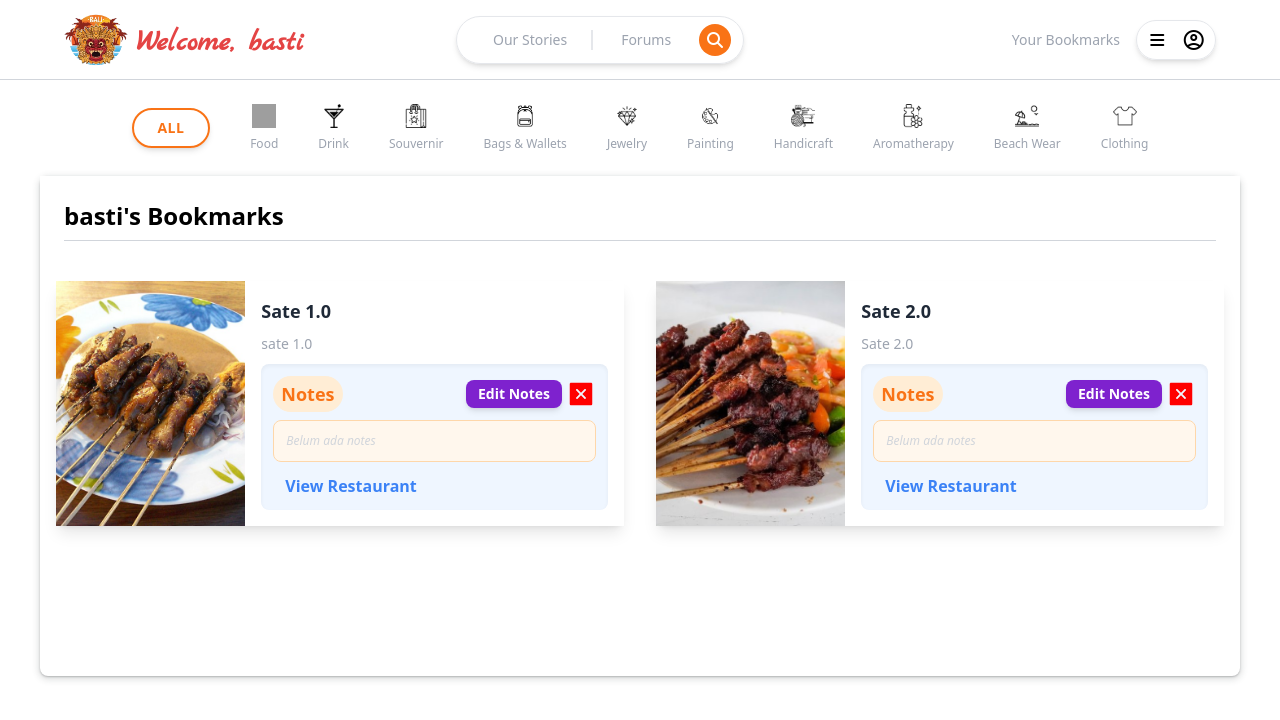
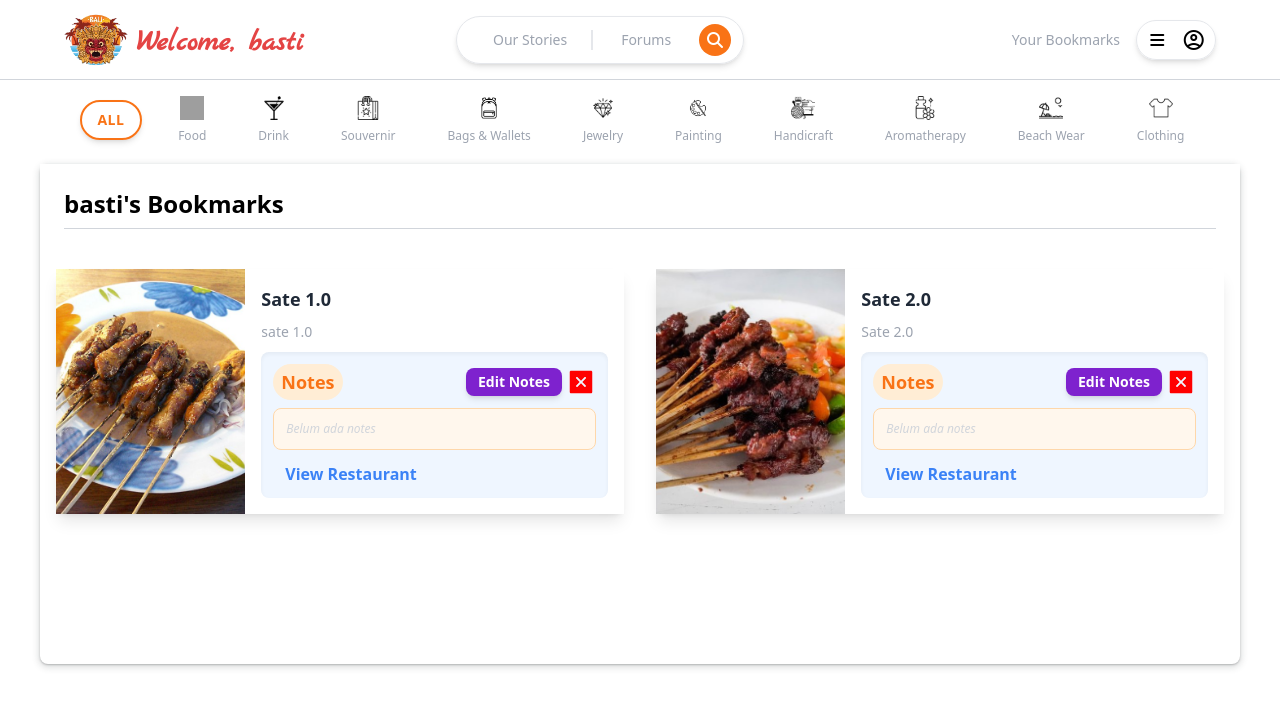
Before and after one commit to Kelompok-D07/Bali-heritage, a Django app: page /bookmarks/ in a window 1280 px wide. Shown: the top 720 px of the page. Run offline with Django 5.2, Linux system fonts and the light colour scheme; a user stored in the database is signed in; data comes from the database, SQL or seed files in the repository; both versions use the stored data as it was after the commit; parts of the project's set-up code (start-up, migrations or seed data) failed here and were passed over; some libraries are stand-ins or nearby versions; grey boxes are pictures that could not be loaded.

Commit message:
Fix category

```diff
--- a/Homepage/templates/category.html
+++ b/Homepage/templates/category.html
@@ -1,4 +1,4 @@
-<div class="flex justify-center bg-white w-full">
+<div class="flex justify-center bg-white w-full mt-2">
     <div class="flex items-center space-x-5 px-4 flex-wrap">
         <!-- Filter for All Categories -->
         <a href="#" class="category-filter flex flex-col items-center {% if selected_category is None %}border-2 border-orange-500 text-orange-500 bg-opacity-0 shadow-md rounded-full{% else %}text-gray-400{% endif %} hover:bg-orange-500 hover:bg-opacity-10 transition duration-300 ease-in-out py-2 px-4 gap-2" data-category="">
--- a/bookmarks/models.py
+++ b/bookmarks/models.py
@@ -3,10 +3,10 @@ from django.contrib.auth.models import User
 from Homepage.models import Product
 
 class Bookmark(models.Model):
-    user = models.ForeignKey(User, on_delete=models.CASCADE, related_name='bookmarks')  # Jika ingin mengaitkan dengan pengguna
+    user = models.ForeignKey(User, on_delete=models.CASCADE, related_name='bookmarks')
     product = models.ForeignKey(Product, on_delete=models.CASCADE, related_name='bookmarks')
     notes = models.CharField(max_length=50, blank=True)
-    created_at = models.DateTimeField(auto_now_add=True)  # Tanggal saat bookmark dibuat
+    created_at = models.DateTimeField(auto_now_add=True)
 
     def __str__(self):
         return f"{self.user.username}'s bookmark - {self.product.name}"
--- a/bookmarks/templates/bookmarks.html
+++ b/bookmarks/templates/bookmarks.html
@@ -60,7 +60,7 @@ transition: transform 0.2s;
 {% include 'navbar.html' %}
 {% include 'category_bookmarks.html' %}
 
-<div class="flex items-center justify-center pt-90 bookmarksdata">
+<div class="flex items-center justify-center pt-90 mt-3 bookmarksdata">
     <div class="bg-white rounded-lg" style="width: 1200px; height: 500px; box-shadow: rgba(60, 64, 67, 0.3) 0px 1px 2px 0px, rgba(60, 64, 67, 0.15) 0px 2px 6px 2px;">
         <div class="box-header sticky top-0 bg-white z-10 p-6">
             <h2 class="text-2xl font-bold mb-2">{{ request.user.username }}'s Bookmarks</h2>
@@ -166,6 +166,11 @@ transition: transform 0.2s;
             var category = $(this).data('category');
             console.log(category);
 
+
+            // Update untuk clicked button
+            $('.category-filter').removeClass('text-orange-500 border-2 border-orange-500 shadow-md rounded-full');
+            $(this).addClass('text-orange-500 border-2 border-orange-500 shadow-md rounded-full');
+
             // Untuk permintaan Ajax
             $.ajax({
                 method: "GET",
--- a/bookmarks/templates/card_product.html
+++ b/bookmarks/templates/card_product.html
@@ -20,7 +20,7 @@
                     </div>
 
                     <!-- Tombol Book Ticket dan Tombol Delete -->
-                    <div class="flex items-center space-x-1"> <!-- Flexbox untuk pengaturan horizontal -->
+                    <div class="flex items-center space-x-1">
                         <button class="py-1 px-3 bg-purple-700 hover:bg-orange-500 font-bold text-white rounded-lg shadow-md text-sm edit-notes-button"
                                 data-id="{{ item.id }}" data-notes="{{ item.notes }}">
                             Edit Notes
--- a/bookmarks/templates/category_bookmarks.html
+++ b/bookmarks/templates/category_bookmarks.html
@@ -1,11 +1,11 @@
-<div class="flex items-center h-24 space-x-5 justify-center bg-white w-screen">
-    <div class="flex items-center space-x-10">
-        <!-- Filter untuk Semua Kategori -->
-        <a href="#" class="category-filter flex flex-col items-center {% if selected_category is None %}border-2 border-orange-500 text-orange-500 bg-opacity-0 shadow-md{% else %}text-gray-400{% endif %} hover:bg-orange-500 hover:bg-opacity-10 transition duration-300 ease-in-out py-2 px-6 rounded-full gap-2" data-category="">
+<div class="flex justify-center bg-white w-full mt-2">
+    <div class="flex items-center space-x-5 px-4 flex-wrap">
+        <!-- Filter for All Categories -->
+        <a href="#" class="category-filter flex flex-col items-center {% if selected_category is None %}border-2 border-orange-500 text-orange-500 bg-opacity-0 shadow-md rounded-full{% else %}text-gray-400{% endif %} hover:bg-orange-500 hover:bg-opacity-10 transition duration-300 ease-in-out py-2 px-4 gap-2" data-category="">
             <p class="text-sm font-semibold tracking-wide">ALL</p>
         </a>
         {% for category in categories %}
-            <a href="#" class="category-filter flex flex-col items-center {% if selected_category == category.name %}text-black{% else %}text-gray-400{% endif %} hover:text-orange-500 gap-2" data-category="{{ category.name }}">
+            <a href="#" class="category-filter flex flex-col items-center {% if selected_category == category.name %}text-orange-500 border-2 border-orange-500 shadow-md rounded-full{% else %}text-gray-400{% endif %} hover:text-orange-500 transition duration-300 ease-in-out py-2 px-4 gap-2" data-category="{{ category.name }}">
                 <img src="{{ category.image.url }}" alt="{{ category.name }}" class="h-6 w-6"/>
                 <p class="text-xs font-normal">{{ category.name }}</p>
             </a>
```
Also changed, not shown: db.sqlite3.
